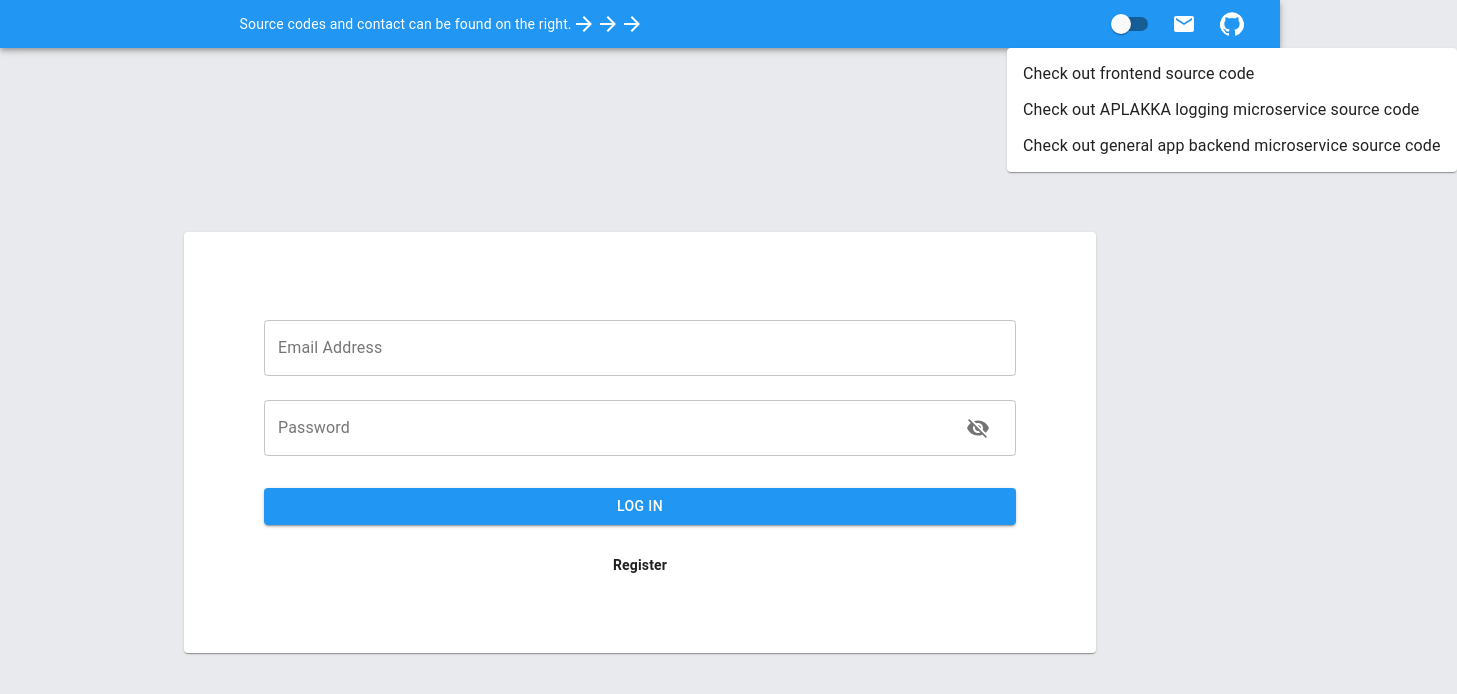
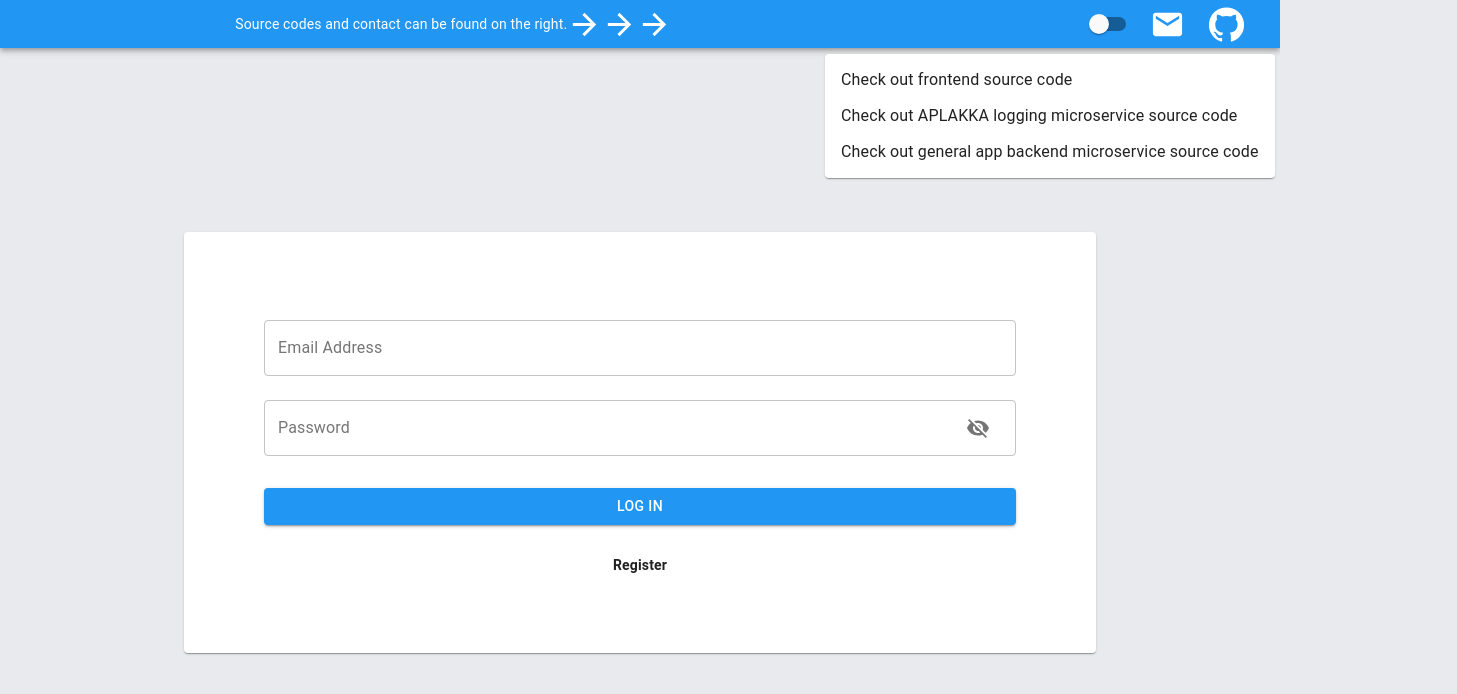
Before and after one commit to MarkZhuVUW/ts-react-s3-circleci-portfolio, a React app: page / in a window 1280 px wide. Both pictures are taken after a click on the button 1232 px from the left and 24 px from the top of the page. Shown: the top 694 px of the page, 1457 px wide, since content can reach past the window. Built offline with nearby package versions, Linux system fonts and the light colour scheme.

Commit message:
fixed menu popper overflow issue.

```diff
--- a/src/components/auth/LoginView.tsx
+++ b/src/components/auth/LoginView.tsx
@@ -14,6 +14,7 @@ import {
   withStyles,
   Zoom
 } from "@material-ui/core";
+
 import React, { FC } from "react";
 import { Visibility, VisibilityOff } from "@material-ui/icons";
 import { Header } from "../Shared";
--- a/src/components/shared/Header/HeaderView.tsx
+++ b/src/components/shared/Header/HeaderView.tsx
@@ -64,9 +64,9 @@ const HeaderView: FC<HeaderViewProps> = ({
             >
               <span>Source codes and contact can be found on the right.</span>
               {/* For decorative icons, set aira-hidden to true */}
-              <ArrowForwardIcon aria-hidden="true" />
-              <ArrowForwardIcon aria-hidden="true" />
-              <ArrowForwardIcon aria-hidden="true" />
+              <ArrowForwardIcon aria-hidden="true" fontSize="large" />
+              <ArrowForwardIcon aria-hidden="true" fontSize="large" />
+              <ArrowForwardIcon aria-hidden="true" fontSize="large" />
             </Box>
           </Slide>
         </Box>
@@ -88,7 +88,7 @@ const HeaderView: FC<HeaderViewProps> = ({
               color="inherit"
             >
               <IconButton aria-label="Contact the developer" color="inherit">
-                <EmailIcon />
+                <EmailIcon fontSize="large" />
               </IconButton>
             </Link>
           </Tooltip>
--- a/src/components/shared/Menu/MenuView.tsx
+++ b/src/components/shared/Menu/MenuView.tsx
@@ -11,7 +11,8 @@ import {
   Paper,
   ClickAwayListener,
   MenuList,
-  MenuItem as MuiMenuItem
+  MenuItem as MuiMenuItem,
+  Typography
 } from "@material-ui/core";
 import { MenuItem } from "../../../Utils/MenuUtils";
 
@@ -67,14 +68,22 @@ const MenuView: FC<MenuViewProps> = ({
         role="dialog"
         transition
         disablePortal
+        modifiers={{
+          flip: {
+            enabled: true
+          },
+          preventOverflow: {
+            enabled: true,
+            boundariesElement: "viewport"
+          }
+        }}
         aria-label={`${label} popup`}
       >
         {({ TransitionProps, placement }) => (
           <Grow
             {...TransitionProps}
             style={{
-              transformOrigin:
-                placement === "bottom" ? "center top" : "center bottom"
+              transformOrigin: placement === "bottom" ? "center top" : "bottom"
             }}
           >
             <Paper>
@@ -89,7 +98,7 @@ const MenuView: FC<MenuViewProps> = ({
                     >
                       {menuItem.href ? (
                         <Link href={menuItem.href} color="inherit">
-                          {menuItem.label}
+                          <Typography>{menuItem.label}</Typography>
                         </Link>
                       ) : (
                         <>{menuItem.label}</>
--- a/src/contexts/index.ts
+++ /dev/null
@@ -1,2 +0,0 @@
-export { default as LocalStorageContext } from "./LocalStorageContext";
-export { default as ThemeContext } from "./ThemeContext";
--- a/src/providers/index.js
+++ /dev/null
@@ -1,2 +0,0 @@
-export { default } from "./LocalStorageProvider";
-export { default } from "./ThemeProvider";
--- a/src/utils/menuUtils.tsx
+++ b/src/utils/menuUtils.tsx
@@ -6,7 +6,7 @@ import GitHubIcon from "@material-ui/icons/GitHub";
  */
 export const menuMap = {
   githubLinksMenu: {
-    element: <GitHubIcon />,
+    element: <GitHubIcon fontSize="large" />,
     label: "Github links menu",
     menuItemsList: [
       {
```
